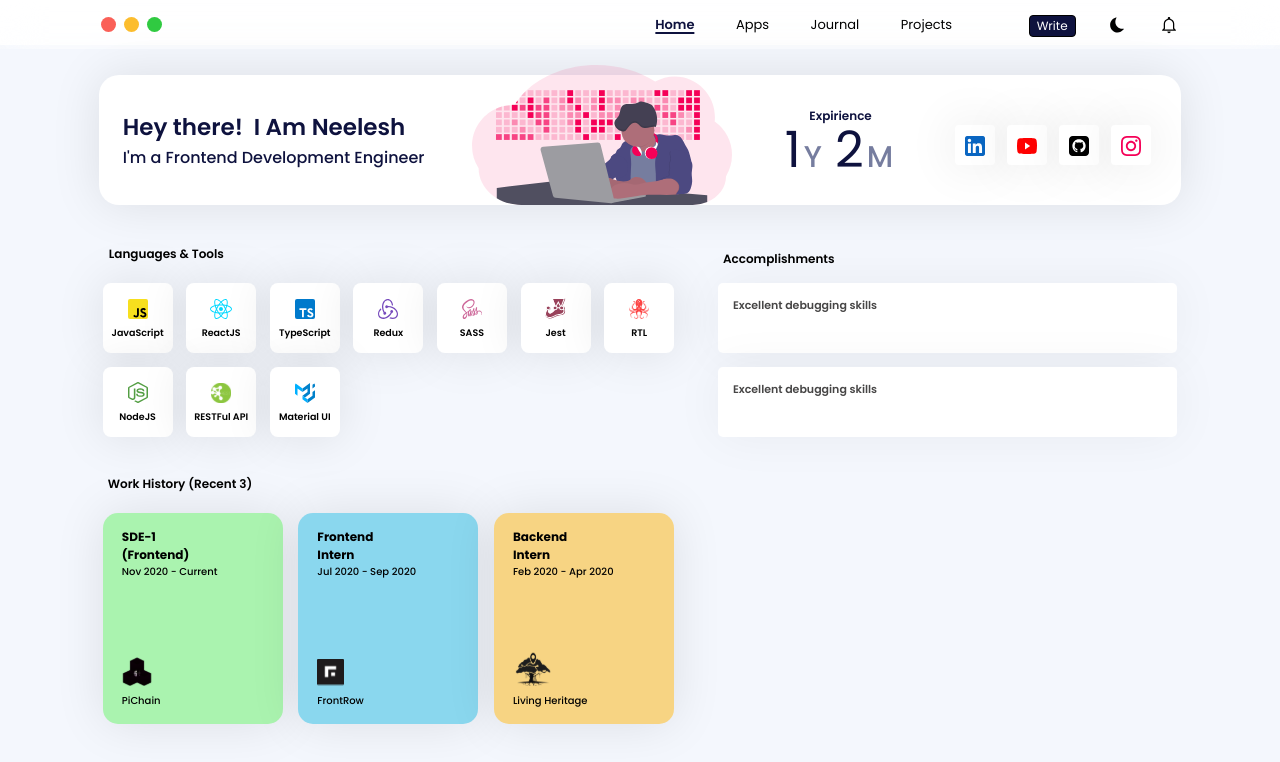
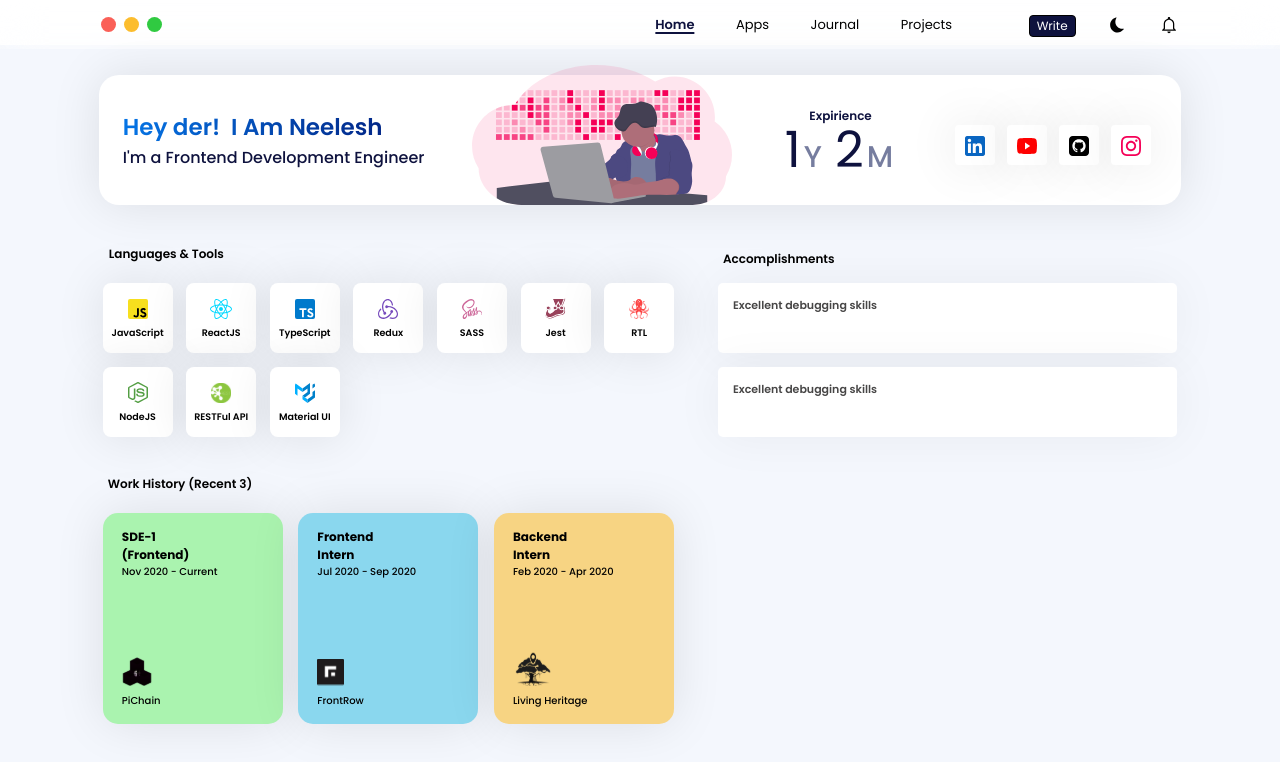
Before and after one commit to neeleshio/myfolio-webapp, a React (Create React App) app: page / in a window 1280 px wide. Shown: the top 762 px of the page. Built offline with nearby package versions, Linux system fonts and the light colour scheme.

Commit message:
gradient text

```diff
--- a/src/views/Portfolio/Components/Hero/Hero.tsx
+++ b/src/views/Portfolio/Components/Hero/Hero.tsx
@@ -7,7 +7,7 @@ function Hero() {
         <div id="hero">
             <div className="hero-container">
                 <div className="intro">
-                    <h2>Hey there! &nbsp;I Am Neelesh</h2>
+                    <h2>Hey der! &nbsp;I Am Neelesh</h2>
                     <h3>I'm a Frontend Development Engineer</h3>
                 </div>
                 {/* <div className="coder-img"> */}
--- a/src/views/Portfolio/Components/Hero/HeroStyles.scss
+++ b/src/views/Portfolio/Components/Hero/HeroStyles.scss
@@ -42,6 +42,9 @@
             font-weight: 600;
             color: $navy-blue-text;
             padding-bottom: 1px;
+            background: linear-gradient(to right, #0575e6, #021b79);
+            background-clip: text;
+            -webkit-text-fill-color: transparent;
 
             //breakpoint
             @media screen and (max-width: 800px) {
```
